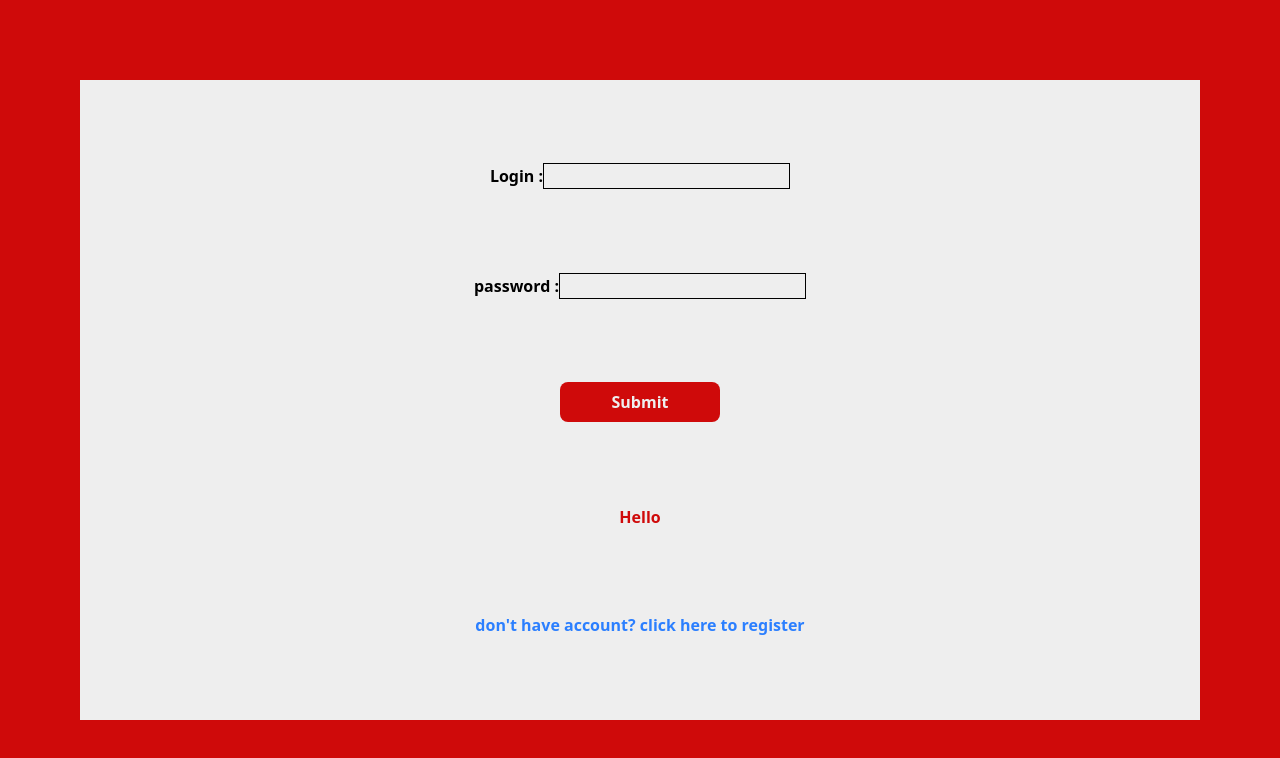
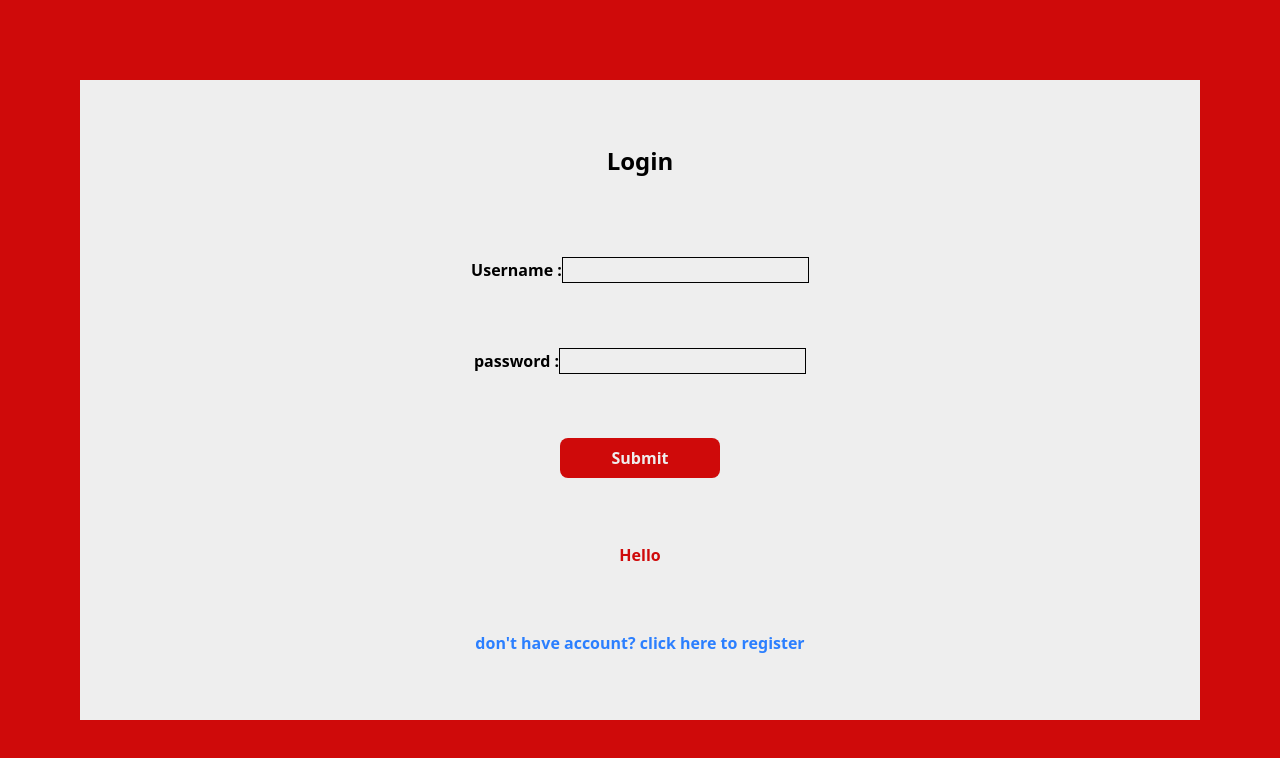
Before and after one commit to pipatpongzosp-lgtm/groupprojectsprint2, a React (Vite) app in the folder react-app-starter-main/: page /login in a window 1280 px wide. Shown: the top 758 px of the page. Built offline with nearby package versions, Linux system fonts and the light colour scheme; a web font is replaced by a local one.

Commit message:
ready to pull

```diff
--- /dev/null
+++ b/package.json
@@ -0,0 +1,5 @@
+{
+  "dependencies": {
+    "lucide-react": "^1.14.0"
+  }
+}
--- a/react-app-starter-main/src/App.jsx
+++ b/react-app-starter-main/src/App.jsx
@@ -3,7 +3,7 @@ import CookBoard from './pages/CookBoard'
 import Login from './pages/Login'
 import Register from './pages/Register'
 import Buttonmenu from './component/Buttonmenu'
-
+import CheckOutPage from "./pages/cashier/CheckOutPage"
 export default function App() {
   return (
     <Router>
@@ -14,6 +14,7 @@ export default function App() {
         <Route path="/cookBoard" element={<CookBoard/>}></Route>
         <Route path="/login" element={<Login/>}></Route>
         <Route path="/register" element={<Register/>}></Route>
+        <Route path="/checkout" element={<CheckOutPage/>}></Route>
       </Routes>
     </Router>
   );
--- a/react-app-starter-main/src/component/MenuList.jsx
+++ b/react-app-starter-main/src/component/MenuList.jsx
@@ -34,7 +34,7 @@ export default function MenuList({ order, list }) {
             }
             return o;
         });
-        setOrderList(updatedgitOrders);
+        setOrderList(updatedOrders);
     }
     const countTimeHandler = () => {
         let nextStatus = list.status;
--- a/react-app-starter-main/src/pages/Login.jsx
+++ b/react-app-starter-main/src/pages/Login.jsx
@@ -43,7 +43,8 @@ const checkLogin=()=>{
 return(
 <div className="flex flex-col min-w-full  bg-secondary">
 <div className="flex flex-col justify-evenly items-center content-evenly  min-h-[80vh] m-[10vh] bg-neutral">
-    <span className="font-bold">Login :
+    <h1  className="text-2xl font-bold mb-4">Login</h1>
+    <span className="font-bold">Username :
         <input className="  border" value={inputUsername} onChange={inputUsernameHandle} type="text"></input></span>
     <span className="font-bold">password :
         <input className=" border" value={inputPassword} onChange={inputPasswordHandle} type="password"></input></span>
```
Also changed, not shown: 1 other file (tests, documents, lock files or other folders).
